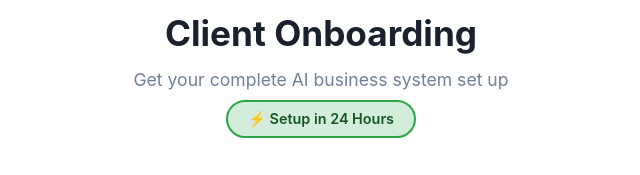
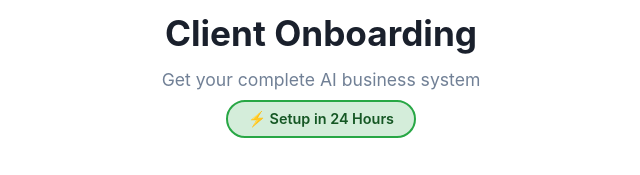
Before and after one commit to KnightKrawlR/hvac-onboarding-site, a plain HTML site: page index.html in a window 1280 px wide. Shown: the part 269-444 px from the top of the page, 319-959 px from the left. Drawn offline with Linux system fonts and the light colour scheme.

Commit message:
Remove 'set up' from subtitle

```diff
--- a/index.html
+++ b/index.html
@@ -229,7 +229,7 @@
         <div class="page-header">
             <div class="logo">🔥</div>
             <h1>Client Onboarding</h1>
-            <p class="subtitle">Get your complete AI business system set up</p>
+            <p class="subtitle">Get your complete AI business system</p>
             <div class="time-badge">⚡ Setup in 24 Hours</div>
         </div>
 
```
